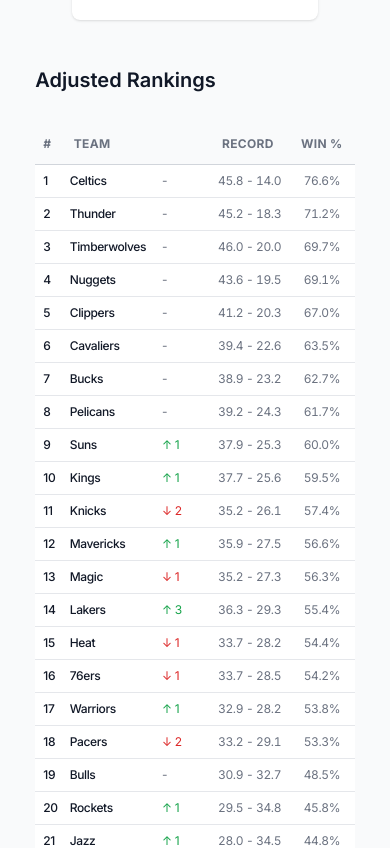
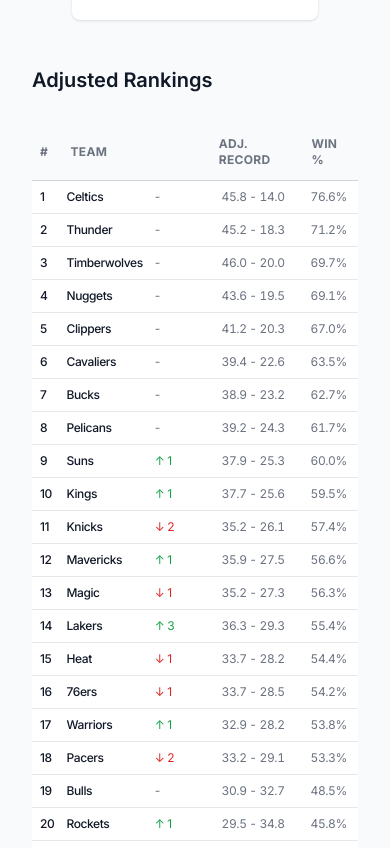
Before and after one commit to trevorsharp/unskew-the-league, a Next.js app: page / in a window 390 px wide. Shown: the part 1420-2268 px from the top of the page. Built offline with nearby package versions, Linux system fonts and the light colour scheme.

Commit message:
Improve adjusted rankings table headers

```diff
--- a/src/components/AdjustedRankings.tsx
+++ b/src/components/AdjustedRankings.tsx
@@ -22,9 +22,9 @@
               <th scope="col" className="px-3 py-3">
                 Team
               </th>
-              <th scope="col" className="px-3 py-3"></th>
+              <th scope="col" className="px-1 py-3"></th>
               <th scope="col" className="px-3 py-3">
-                Record
+                Adj. Record
               </th>
               <th scope="col" className="px-3 py-3">
                 Win %
@@ -47,7 +47,7 @@
                   </td>
                   <td
                     className={clsx(
-                      "w-[3.5rem] px-2 py-2 text-gray-500 sm:px-3",
+                      "w-[3.5rem] px-1 py-2 text-gray-500 sm:px-3",
                       team.rankingChange > 0 && "text-green-600",
                       team.rankingChange < 0 && "text-red-600",
                     )}
```
